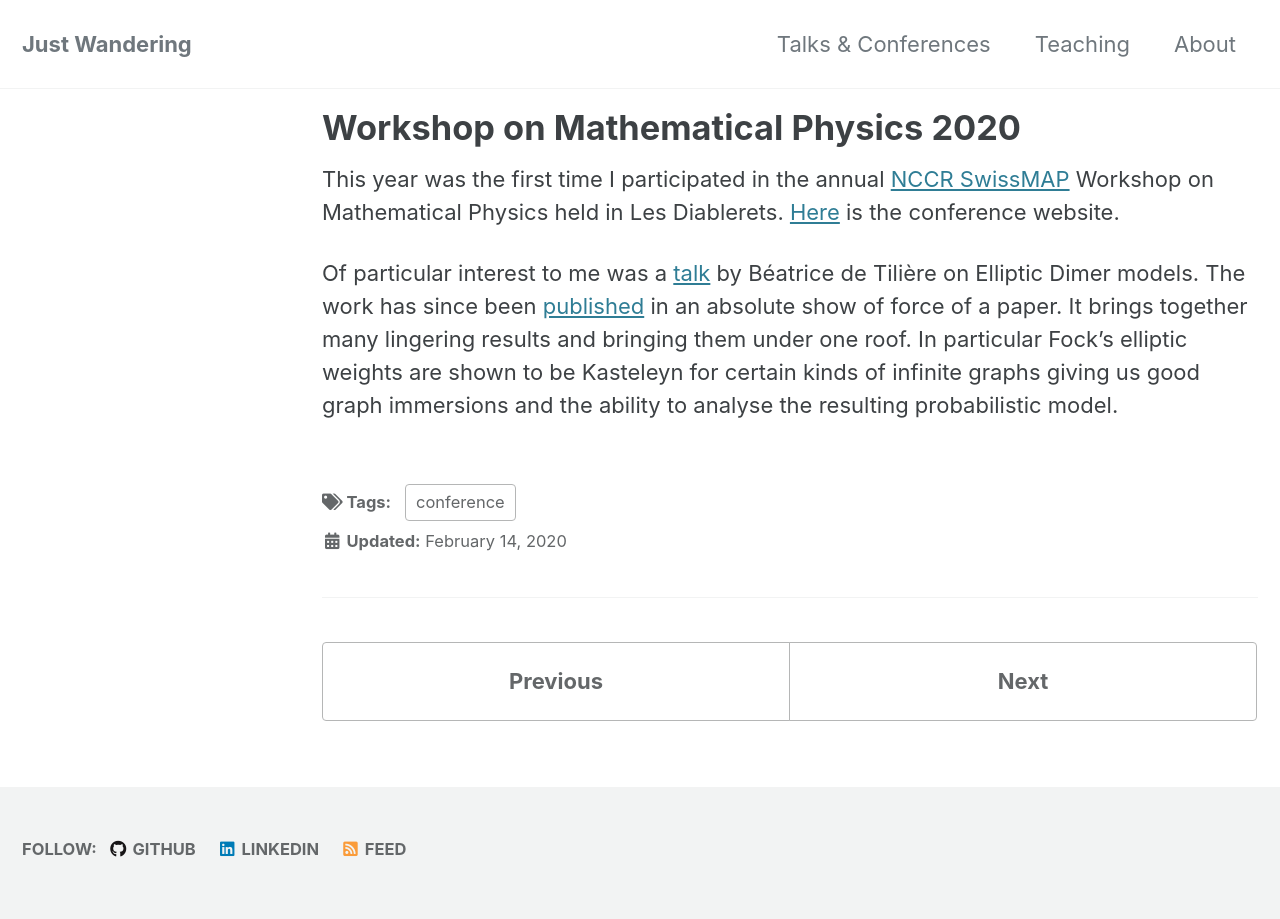
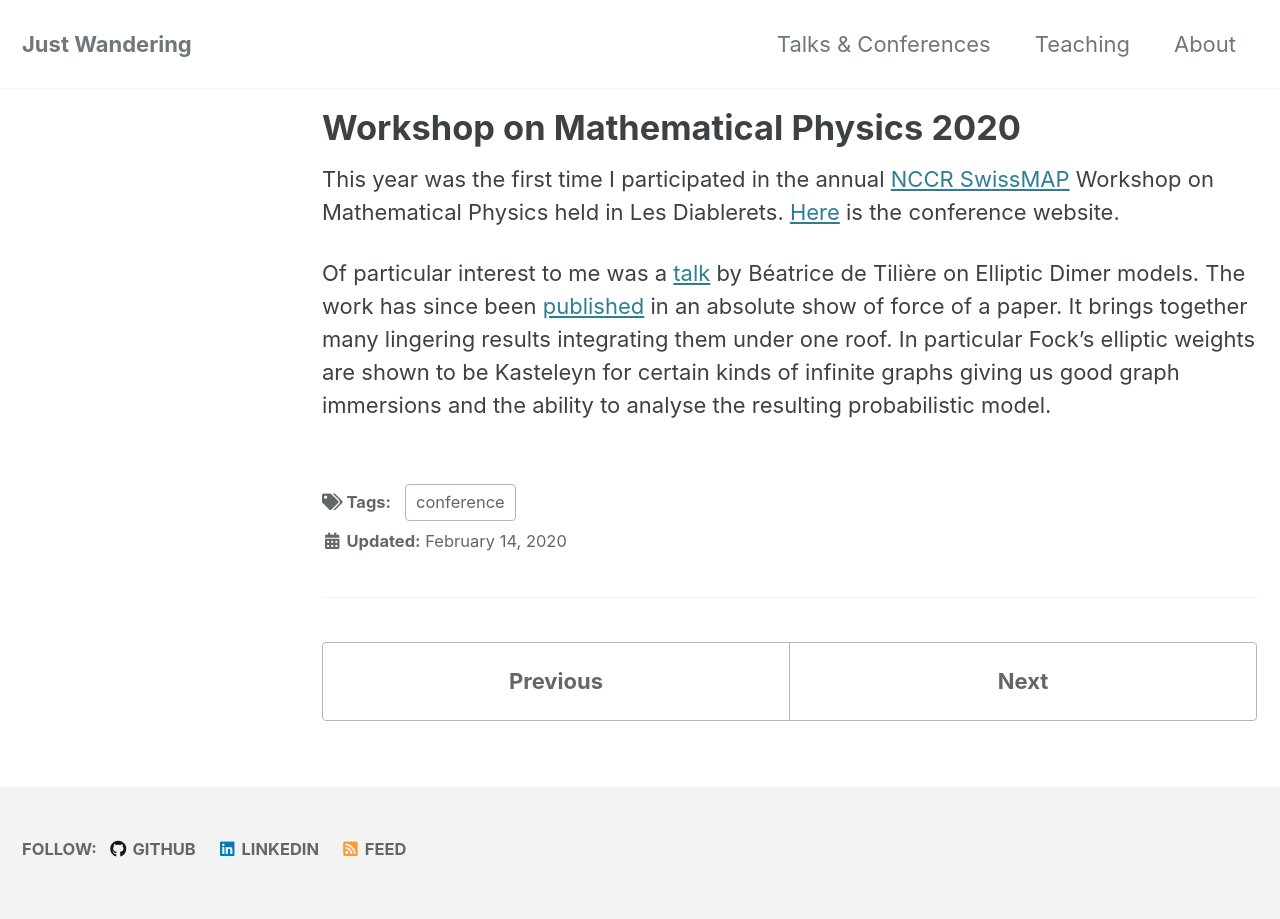
Before and after one commit to nikolaibobenko/nikolaibobenko.github.io, a Jekyll site: the page built from _talks/2020-02-WorkshopOnStatisticalPhysics.md, in a window 1280 px wide. Built offline with Jekyll 4.4.1, drawn with Linux system fonts in a browser that asks for light colours; cached includes are drawn as plain includes.

Commit message:
updated talks page

```diff
--- a/_config.yml
+++ b/_config.yml
@@ -20,7 +20,7 @@
 title_separator          : "-"
 subtitle                 : #site tagline that appears below site title in masthead
 name                     : "Nikolai Bobenko"
-description              : "A blog about randomness and learning"
+description              : "About randomness and learning"
 url                      : https://nikolaibobenko.github.io # the base hostname & protocol for your site e.g. "https://mmistakes.github.io"
 baseurl                  : # the subpath of your site, e.g. "/blog"
 repository               : nikolaibobenko/nikolaibobenko.github.io # GitHub username/repo-name e.g. "mmistakes/minimal-mistakes"
@@ -272,7 +272,7 @@
     permalink: /:collection/:path/
   talks:
     output: true
-    permalink: /collection/:path/
+    permalink: /:collection/:path/
 
 
 # Defaults
@@ -305,6 +305,7 @@
       author_profile: false
       share: false
       classes: wide
+  # _talks
   - scope:
       path: ""
       type: talks
--- a/_talks/2020-02-WorkshopOnStatisticalPhysics.md
+++ b/_talks/2020-02-WorkshopOnStatisticalPhysics.md
@@ -6,4 +6,4 @@
 
 This year was the first time I participated in the annual [NCCR SwissMAP](https://www.nccr-swissmap.ch/) Workshop on Mathematical Physics held in Les Diablerets. [Here](http://www.unige.ch/math/mpseminar/Events/Diablerets2020/diablerets2020.html) is the conference website.
 
-Of particular interest to me was a [talk](http://www.unige.ch/math/mpseminar/Events/Diablerets2020/slides/Expose.pdf) by Béatrice de Tilière on Elliptic Dimer models. The work has since been [published](https://arxiv.org/pdf/2007.14699.pdf) in an absolute show of force of a paper. It brings together many lingering results and bringing them under one roof. In particular Fock's elliptic weights are shown to be Kasteleyn for certain kinds of infinite graphs giving us good graph immersions and the ability to analyse the resulting probabilistic model.
+Of particular interest to me was a [talk](http://www.unige.ch/math/mpseminar/Events/Diablerets2020/slides/Expose.pdf) by Béatrice de Tilière on Elliptic Dimer models. The work has since been [published](https://arxiv.org/pdf/2007.14699.pdf) in an absolute show of force of a paper. It brings together many lingering results integrating them under one roof. In particular Fock's elliptic weights are shown to be Kasteleyn for certain kinds of infinite graphs giving us good graph immersions and the ability to analyse the resulting probabilistic model.
```
Also changed, not shown: _pages/talksAndConferences.md (+12 -1 lines), _talks/2020-10-SLEOverview.md (+1 -1 lines), _teaching/2021_09-StatisticalMachineLearning.md (added, +14 -0 lines), README.md (added).
